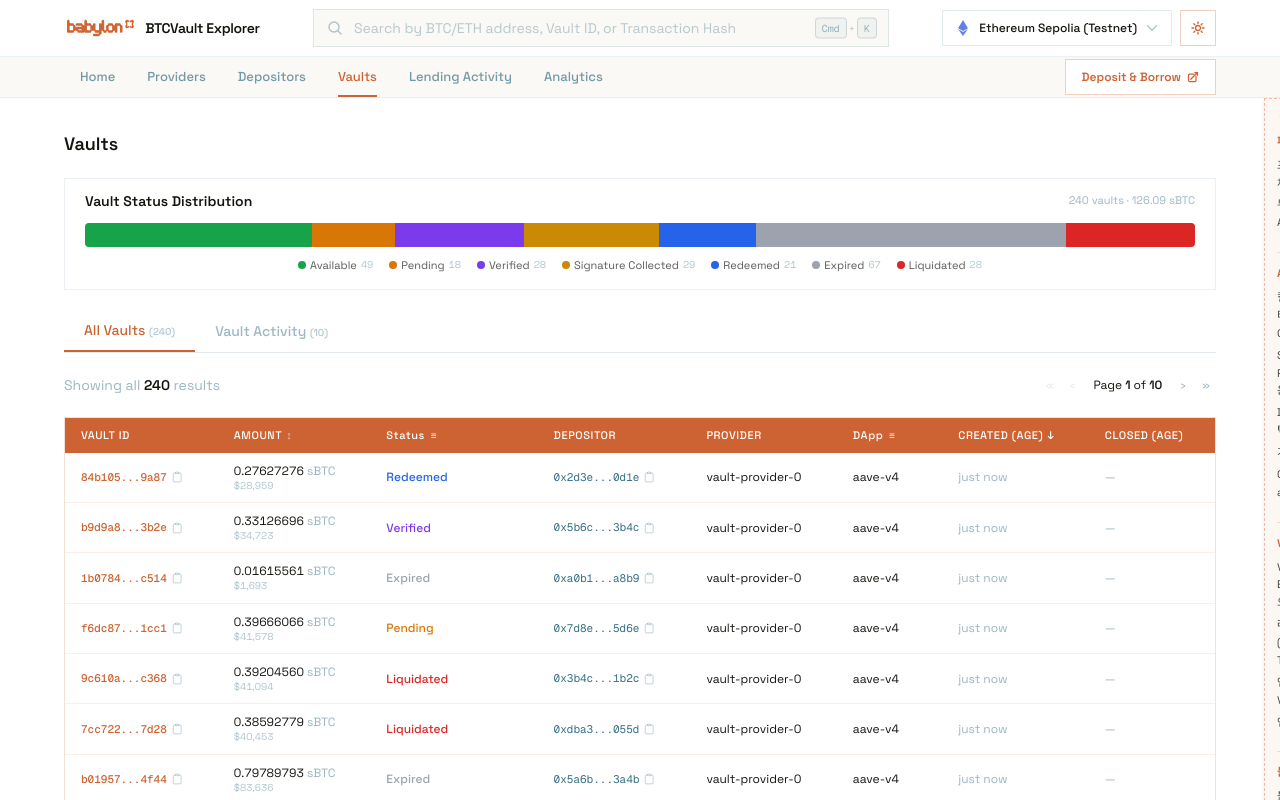
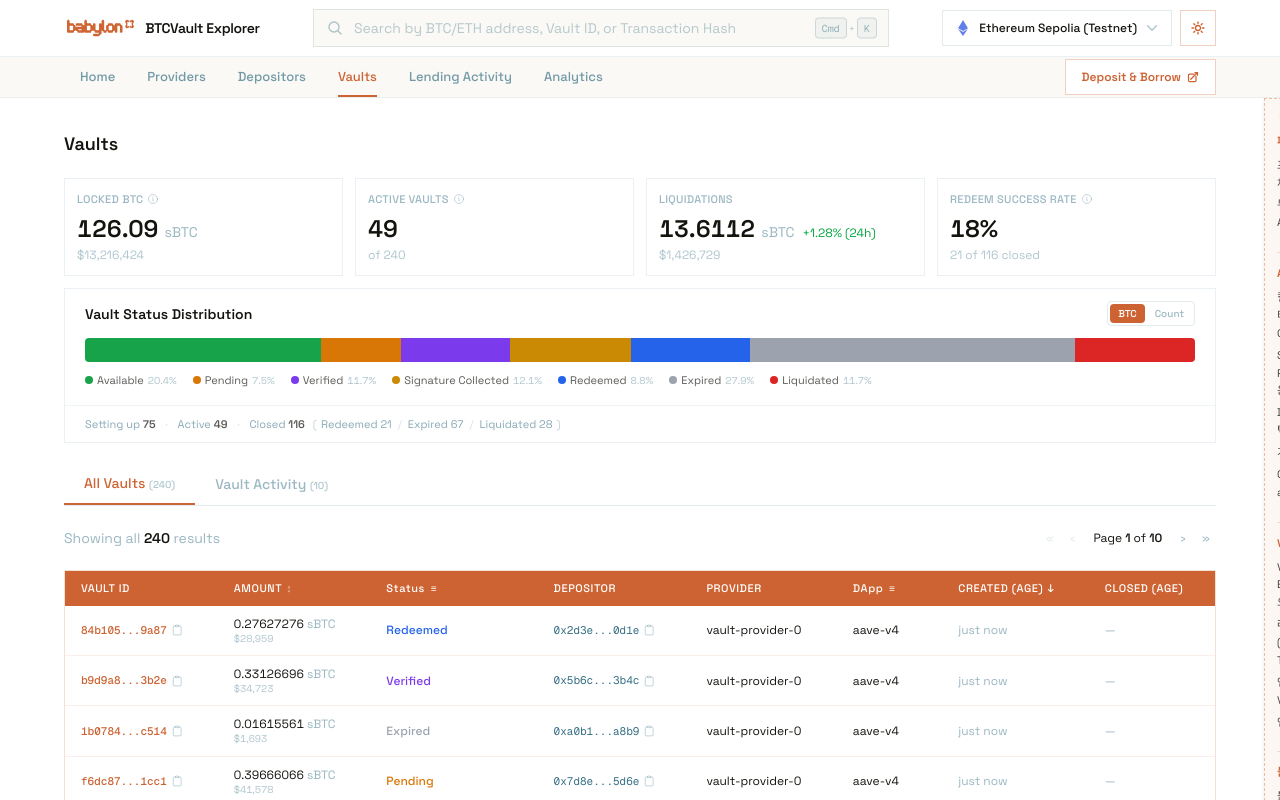
Before and after one commit to sookeyhub/babylon-btcvault-explorer, a Next.js app: page /vaults in a window 1280 px wide. Shown: the top 800 px of the page. Built offline with nearby package versions, Linux system fonts and the light colour scheme.

Commit message:
Vaults Bar Chart 추가

```diff
--- a/src/app/analytics/AnalyticsTabsClient.tsx
+++ b/src/app/analytics/AnalyticsTabsClient.tsx
@@ -103,17 +103,17 @@ export default function AnalyticsTabsClient(props: AnalyticsTabsClientProps) {
           <p className="mt-0.5 text-xs text-[#387085]/40">$5,342.33 borrowed</p>
         </div>
 
-        {/* Card 3: Active Borrowers */}
+        {/* Card 3: Liquidations */}
         <div className="relative rounded-none border border-[#387085]/20 bg-white px-5 py-4">
           <CornerBrackets />
           <p className="flex items-center gap-1 text-xs text-[rgba(56,112,133,0.55)]">
-            Active Borrowers
+            Liquidations
           </p>
           <div className="mt-1.5 flex items-baseline gap-2">
-            <p className="text-xl font-bold tabular-nums text-[#14140f]">10</p>
-            <span className="text-xs text-green-600">+0.45% (24h)</span>
+            <p className="text-xl font-bold tabular-nums text-[#14140f]">0.3842 sBTC</p>
+            <span className="text-xs text-green-600">+1.28% (24h)</span>
           </div>
-          <p className="mt-0.5 text-xs text-[#387085]/40">of 63</p>
+          <p className="mt-0.5 text-xs text-[#387085]/40">{toUsd(0.3842)}</p>
         </div>
 
         {/* Card 4: Active Vaults */}
--- a/src/app/vaults/page.tsx
+++ b/src/app/vaults/page.tsx
@@ -111,8 +111,17 @@ function vaultDateGroupHeader(dateKey: string): string {
 
 /* ── Vault Status Bar Chart ────────────────────────────────────────────── */
 
-function VaultStatusChart({ vaults }: { vaults: Vault[] }) {
+type BarMetric = 'count' | 'btc';
+
+interface VaultStatusChartProps {
+  vaults: Vault[];
+  activeFilter: VaultStatus | 'ALL';
+  onStatusClick: (status: VaultStatus | 'ALL') => void;
+}
+
+function VaultStatusChart({ vaults, activeFilter, onStatusClick }: VaultStatusChartProps) {
   const [hovered, setHovered] = useState<string | null>(null);
+  const [metric, setMetric] = useState<BarMetric>('btc');
   const totalVaults = vaults.length;
   const totalBtc = vaults.reduce((s, v) => s + v.vaultSize, 0);
 
@@ -124,15 +133,102 @@ function VaultStatusChart({ vaults }: { vaults: Vault[] }) {
     }))
     .filter((s) => s.count > 0);
 
+  // Group: Setting up (Pending, Verified, Signature Collected), Active (Available), Closed (Redeemed, Expired, Liquidated)
+  const SETTING_UP: VaultStatus[] = ['Pending', 'Verified', 'Signature Collected'];
+  const ACTIVE: VaultStatus[] = ['Available'];
+  const CLOSED: VaultStatus[] = ['Redeemed', 'Expired', 'Liquidated'];
+  const settingUpCount = vaults.filter((v) => SETTING_UP.includes(v.status)).length;
+  const activeCount = vaults.filter((v) => ACTIVE.includes(v.status)).length;
+  const closedCount = vaults.filter((v) => CLOSED.includes(v.status)).length;
+  const redeemedCount = statusDist.find((s) => s.status === 'Redeemed')?.count ?? 0;
+  const expiredCount = statusDist.find((s) => s.status === 'Expired')?.count ?? 0;
+  const liquidatedCount = statusDist.find((s) => s.status === 'Liquidated')?.count ?? 0;
+  const liquidatedBtc = statusDist.find((s) => s.status === 'Liquidated')?.btc ?? 0;
+  const redeemSuccessRate = closedCount > 0 ? ((redeemedCount / closedCount) * 100).toFixed(0) : '0';
+
   if (totalVaults === 0) return null;
 
+  const totalMetric = metric === 'count' ? totalVaults : totalBtc;
+
   return (
+    <div className="space-y-3">
+      {/* ── 4 KPI Summary Cards ─────────────────────────────────────── */}
+      <div className="grid grid-cols-2 gap-3 lg:grid-cols-4">
+        {/* Card 1: Locked BTC */}
+        <div className="border border-[#387085]/10 bg-white p-3" title="Total BTC locked as collateral across all vaults">
+          <p className="flex items-center gap-1 text-[11px] font-medium uppercase tracking-wide text-[#387085]/50">
+            Locked BTC
+            <svg className="h-3 w-3 text-[#387085]/30" fill="none" viewBox="0 0 24 24" strokeWidth="1.8" stroke="currentColor">
+              <title>Total BTC locked as collateral across all vaults</title>
+              <path strokeLinecap="round" strokeLinejoin="round" d="M11.25 11.25l.041-.02a.75.75 0 0 1 1.063.852l-.708 2.836a.75.75 0 0 0 1.063.853l.041-.021M21 12a9 9 0 1 1-18 0 9 9 0 0 1 18 0Zm-9-3.75h.008v.008H12V8.25Z" />
+            </svg>
+          </p>
+          <p className="mt-1.5 text-2xl font-semibold tabular-nums text-[#14140f]">{totalBtc.toFixed(2)} <span className="text-sm font-normal text-[#387085]/50">sBTC</span></p>
+          <p className="mt-0.5 text-xs text-[#387085]/40">{toUsd(totalBtc)}</p>
+        </div>
+
+        {/* Card 2: Active Vaults */}
+        <div className="border border-[#387085]/10 bg-white p-3" title="Vaults currently active out of all vaults">
+          <p className="flex items-center gap-1 text-[11px] font-medium uppercase tracking-wide text-[#387085]/50">
+            Active Vaults
+            <svg className="h-3 w-3 text-[#387085]/30" fill="none" viewBox="0 0 24 24" strokeWidth="1.8" stroke="currentColor">
+              <title>Vaults currently active out of all vaults</title>
+              <path strokeLinecap="round" strokeLinejoin="round" d="M11.25 11.25l.041-.02a.75.75 0 0 1 1.063.852l-.708 2.836a.75.75 0 0 0 1.063.853l.041-.021M21 12a9 9 0 1 1-18 0 9 9 0 0 1 18 0Zm-9-3.75h.008v.008H12V8.25Z" />
+            </svg>
+          </p>
+          <p className="mt-1.5 text-2xl font-semibold tabular-nums text-[#14140f]">{activeCount}</p>
+          <p className="mt-0.5 text-xs text-[#387085]/40">of {totalVaults}</p>
+        </div>
+
+        {/* Card 3: Liquidations */}
+        <div className="border border-[#387085]/10 bg-white p-3" title="Vaults liquidated to date and the BTC seized">
+          <p className="text-[11px] font-medium uppercase tracking-wide text-[#387085]/50">
+            Liquidations
+          </p>
+          <div className="mt-1.5 flex items-baseline gap-2">
+            <p className="text-2xl font-semibold tabular-nums text-[#14140f]">{liquidatedBtc.toFixed(4)} <span className="text-sm font-normal text-[#387085]/50">sBTC</span></p>
+            <span className="text-xs text-green-600">+1.28% (24h)</span>
+          </div>
+          <p className="mt-0.5 text-xs text-[#387085]/40">{toUsd(liquidatedBtc)}</p>
+        </div>
+
+        {/* Card 4: Redeem Success Rate */}
+        <div className="border border-[#387085]/10 bg-white p-3" title="Share of closed vaults that were successfully redeemed">
+          <p className="flex items-center gap-1 text-[11px] font-medium uppercase tracking-wide text-[#387085]/50">
+            Redeem Success Rate
+            <svg className="h-3 w-3 text-[#387085]/30" fill="none" viewBox="0 0 24 24" strokeWidth="1.8" stroke="currentColor">
+              <title>Share of closed vaults that were successfully redeemed</title>
+              <path strokeLinecap="round" strokeLinejoin="round" d="M11.25 11.25l.041-.02a.75.75 0 0 1 1.063.852l-.708 2.836a.75.75 0 0 0 1.063.853l.041-.021M21 12a9 9 0 1 1-18 0 9 9 0 0 1 18 0Zm-9-3.75h.008v.008H12V8.25Z" />
+            </svg>
+          </p>
+          <p className="mt-1.5 text-2xl font-semibold tabular-nums text-[#14140f]">{redeemSuccessRate}%</p>
+          <p className="mt-0.5 text-xs text-[#387085]/40">{redeemedCount} of {closedCount} closed</p>
+        </div>
+      </div>
+
+      {/* ── Distribution bar ────────────────────────────────────────── */}
       <section className="border border-[#387085]/10 bg-white">
         <div className="flex items-center justify-between px-5 py-3">
           <h2 className="text-sm font-semibold text-[#14140f]">Vault Status Distribution</h2>
-        <span className="text-[11px] text-[#387085]/50">
-          {totalVaults.toLocaleString()} vaults · {totalBtc.toFixed(2)} sBTC
-        </span>
+          {/* Count ↔ BTC toggle */}
+          <div className="flex items-center gap-0.5 rounded-sm border border-[#387085]/15 p-0.5">
+            <button
+              onClick={() => setMetric('btc')}
+              className={`rounded-sm px-2 py-0.5 text-[10px] font-medium transition-colors ${
+                metric === 'btc' ? 'bg-[#cd6332] text-white' : 'text-[#387085]/50 hover:text-[#14140f]'
+              }`}
+            >
+              BTC
+            </button>
+            <button
+              onClick={() => setMetric('count')}
+              className={`rounded-sm px-2 py-0.5 text-[10px] font-medium transition-colors ${
+                metric === 'count' ? 'bg-[#cd6332] text-white' : 'text-[#387085]/50 hover:text-[#14140f]'
+              }`}
+            >
+              Count
+            </button>
+          </div>
         </div>
         <div className="px-5 pb-4">
           {/* Stacked bar with hover tooltips */}
@@ -140,17 +236,20 @@ function VaultStatusChart({ vaults }: { vaults: Vault[] }) {
             {/* The visible bar (clipped for rounded corners) */}
             <div className="flex h-6 w-full overflow-hidden rounded-sm">
               {statusDist.map((s) => {
-              const pct = ((s.count / totalVaults) * 100);
+                const val = metric === 'count' ? s.count : s.btc;
+                const pct = (val / totalMetric) * 100;
                 const isHovered = hovered === s.status;
+                const isFiltered = activeFilter !== 'ALL' && activeFilter !== s.status;
                 return (
                   <div
                     key={s.status}
-                  className="h-full cursor-default transition-opacity"
+                    className="h-full cursor-pointer transition-opacity"
                     style={{
                       width: `${pct}%`,
                       background: STATUS_COLORS[s.status],
-                    opacity: hovered && !isHovered ? 0.35 : 1,
+                      opacity: isFiltered ? 0.2 : hovered && !isHovered ? 0.35 : 1,
                     }}
+                    onClick={() => onStatusClick(activeFilter === s.status ? 'ALL' : s.status)}
                     onMouseEnter={() => setHovered(s.status)}
                     onMouseLeave={() => setHovered(null)}
                   />
@@ -162,9 +261,12 @@ function VaultStatusChart({ vaults }: { vaults: Vault[] }) {
               const idx = statusDist.findIndex((s) => s.status === hovered);
               if (idx < 0) return null;
               const s = statusDist[idx];
-            const pct = ((s.count / totalVaults) * 100);
-            // Calculate left offset: sum of widths before this segment + half of this segment
-            const leftPct = statusDist.slice(0, idx).reduce((acc, d) => acc + (d.count / totalVaults) * 100, 0) + pct / 2;
+              const val = metric === 'count' ? s.count : s.btc;
+              const pct = (val / totalMetric) * 100;
+              const leftPct = statusDist.slice(0, idx).reduce((acc, d) => {
+                const v = metric === 'count' ? d.count : d.btc;
+                return acc + (v / totalMetric) * 100;
+              }, 0) + pct / 2;
               return (
                 <div
                   className="pointer-events-none absolute z-50"
@@ -174,7 +276,7 @@ function VaultStatusChart({ vaults }: { vaults: Vault[] }) {
                     <p className="text-[11px] font-semibold text-white">{s.status}</p>
                     <div className="mt-1 flex items-center justify-center gap-2">
                       <span className="text-xs tabular-nums text-white/90">{s.count.toLocaleString()} vaults</span>
-                    <span className="text-[10px] text-white/50">({pct.toFixed(1)}%)</span>
+                      <span className="text-[10px] text-white/50">({((s.count / totalVaults) * 100).toFixed(1)}%)</span>
                     </div>
                     <p className="mt-0.5 text-[10px] tabular-nums text-white/60">{s.btc.toFixed(2)} sBTC · {toUsd(s.btc)}</p>
                   </div>
@@ -183,23 +285,48 @@ function VaultStatusChart({ vaults }: { vaults: Vault[] }) {
               );
             })()}
           </div>
-        {/* Inline legend */}
-        <div className="mt-2.5 flex flex-wrap items-center justify-center gap-x-4 gap-y-1">
-          {statusDist.map((s) => (
+          {/* Inline legend — click to filter */}
+          <div className="mt-2.5 flex flex-wrap items-center gap-x-4 gap-y-1">
+            {statusDist.map((s) => {
+              const isActive = activeFilter === 'ALL' || activeFilter === s.status;
+              return (
                 <button
                   key={s.status}
-              className={`flex items-center gap-1 transition-opacity ${hovered && hovered !== s.status ? 'opacity-35' : 'opacity-100'}`}
+                  className={`flex items-center gap-1 transition-opacity ${
+                    !isActive ? 'opacity-30' : hovered && hovered !== s.status ? 'opacity-50' : 'opacity-100'
+                  }`}
+                  onClick={() => onStatusClick(activeFilter === s.status ? 'ALL' : s.status)}
                   onMouseEnter={() => setHovered(s.status)}
                   onMouseLeave={() => setHovered(null)}
                 >
                   <span className="h-2 w-2 shrink-0 rounded-sm" style={{ background: STATUS_COLORS[s.status] }} />
                   <span className="text-[11px] text-[#14140f]/70">{s.status}</span>
-              <span className="text-[10px] tabular-nums text-[#387085]/40">{s.count}</span>
+                  <span className="text-[10px] tabular-nums text-[#387085]/40">{((s.count / totalVaults) * 100).toFixed(1)}%</span>
                 </button>
-          ))}
+              );
+            })}
+          </div>
+        </div>
+
+        {/* ── Summary line: 3 groups ─────────────────────────────── */}
+        <div className="border-t border-[#387085]/8 px-5 py-2.5 text-[11px] text-[#387085]/60">
+          <div className="flex flex-wrap items-center gap-x-1 gap-y-0.5">
+            <span>Setting up <span className="font-semibold text-[#14140f]/70">{settingUpCount}</span></span>
+            <span className="mx-1.5 text-[#387085]/20">·</span>
+            <span>Active <span className="font-semibold text-[#14140f]/70">{activeCount}</span></span>
+            <span className="mx-1.5 text-[#387085]/20">·</span>
+            <span>Closed <span className="font-semibold text-[#14140f]/70">{closedCount}</span></span>
+            <span className="ml-1 text-[#387085]/30">(</span>
+            <span>Redeemed {redeemedCount}</span>
+            <span className="mx-0.5 text-[#387085]/20">/</span>
+            <span>Expired {expiredCount}</span>
+            <span className="mx-0.5 text-[#387085]/20">/</span>
+            <span>Liquidated {liquidatedCount}</span>
+            <span className="text-[#387085]/30">)</span>
           </div>
         </div>
       </section>
+    </div>
   );
 }
 
@@ -456,8 +583,12 @@ function VaultsPageInner() {
       </DevNote>
       <h1 className="text-lg font-semibold text-[#14140f]">Vaults</h1>
 
-      {/* Vault Status bar chart */}
-      <VaultStatusChart vaults={MOCK_VAULTS} />
+      {/* KPI strip + Vault Status bar chart + Summary */}
+      <VaultStatusChart
+        vaults={MOCK_VAULTS}
+        activeFilter={statusFilter}
+        onStatusClick={(s) => { setStatusFilter(s); setPage(1); }}
+      />
 
       {/* Tab bar */}
       <div className="flex border-b border-[#387085]/15">
--- a/src/components/HeroBanner.tsx
+++ b/src/components/HeroBanner.tsx
@@ -290,14 +290,14 @@ export default function HeroBanner() {
           </div>
           <p className="mt-0.5 text-xs text-[#387085]/40">$5,342.33 borrowed</p>
         </div>
-        {/* Card 3: Active Borrowers */}
+        {/* Card 3: Liquidations */}
         <div className="border border-[#387085]/10 bg-white p-3">
-          <p className="text-[11px] font-medium uppercase tracking-wide text-[#387085]/50">Active Borrowers</p>
+          <p className="text-[11px] font-medium uppercase tracking-wide text-[#387085]/50">Liquidations</p>
           <div className="mt-1.5 flex items-baseline gap-2">
-            <p className="text-2xl font-semibold tabular-nums text-[#14140f]">10</p>
-            <span className="text-xs text-green-600">+0.45% (24h)</span>
+            <p className="text-2xl font-semibold tabular-nums text-[#14140f]">0.3842 <span className="text-sm font-normal text-[#387085]/50">sBTC</span></p>
+            <span className="text-xs text-green-600">+1.28% (24h)</span>
           </div>
-          <p className="mt-0.5 text-xs text-[#387085]/40">of 63</p>
+          <p className="mt-0.5 text-xs text-[#387085]/40">$26,612</p>
         </div>
         {/* Card 4: Active Vaults */}
         <div className="border border-[#387085]/10 bg-white p-3">
```
Lines whose indentation alone changed are shown as unchanged.
